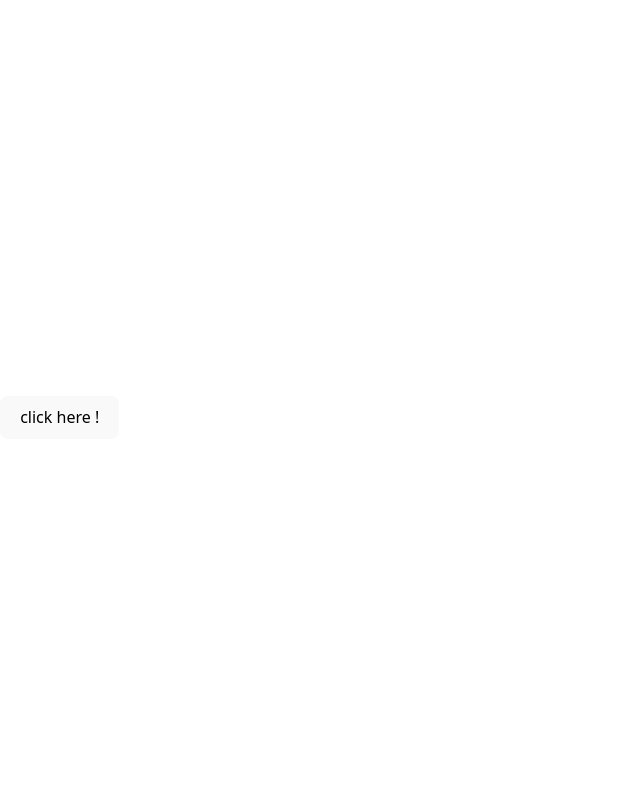
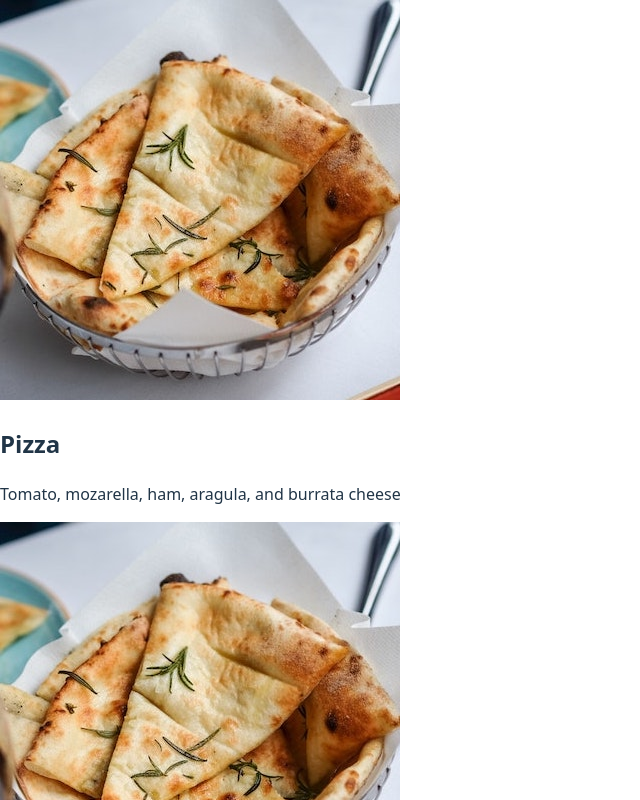
Before and after one commit to qhoncheh/-pizza-landing-react-, a React (Vite) app: page / in a window 1280 px wide. Shown: the top 800 px of the page, without its empty margins (0-640 px from the left). Built offline with nearby package versions, Linux system fonts and the light colour scheme; no server answers.

Commit message:
add pizza component

```diff
--- a/src/App.tsx
+++ b/src/App.tsx
@@ -1,26 +1,12 @@
-import { useEffect, useState } from "react";
-
+import Pizza from "./Pizza";
 
 export default function App() {
-    const [advice, setAdvice] = useState("");
-
-
-    async function getAdvice() {
-        const res = await fetch("https://api.adviceslip.com/advice");
-        const data = await res.json();
-        setAdvice(data.slip.advice);
-
-        console.log("first", getAdvice)
-    }
-
-    useEffect(() => {
-        getAdvice();
-    }, []);
 
     return (
         <div>
-            <h1>{advice}</h1>
-            <button onClick={getAdvice}>click here !</button>
+            <Pizza />
+            <Pizza />
+            <Pizza />
         </div>
     );
 }
--- /dev/null
+++ b/src/Pizza.tsx
@@ -0,0 +1,13 @@
+
+const Pizza = () => {
+    return (
+        <div>
+            <img src="/public/pizzas/focaccia.jpg" alt="pizza" />
+            <h2>Pizza</h2>
+            <p>Tomato, mozarella, ham, aragula, and burrata cheese</p>
+      </div>
+
+  )
+}
+
+export default Pizza
--- a/public/data.tsx
+++ b/src/data.tsx
@@ -1,4 +1,4 @@
-import { pizzaDataTypes } from './../src/types';
+import type { pizzaDataTypes } from "./types";
 
 export const pizzaData: pizzaDataTypes[] = [
     {
```
